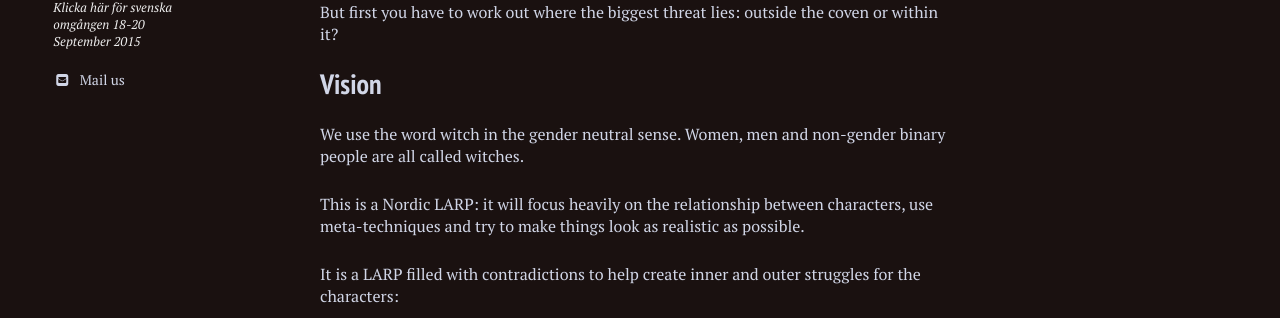
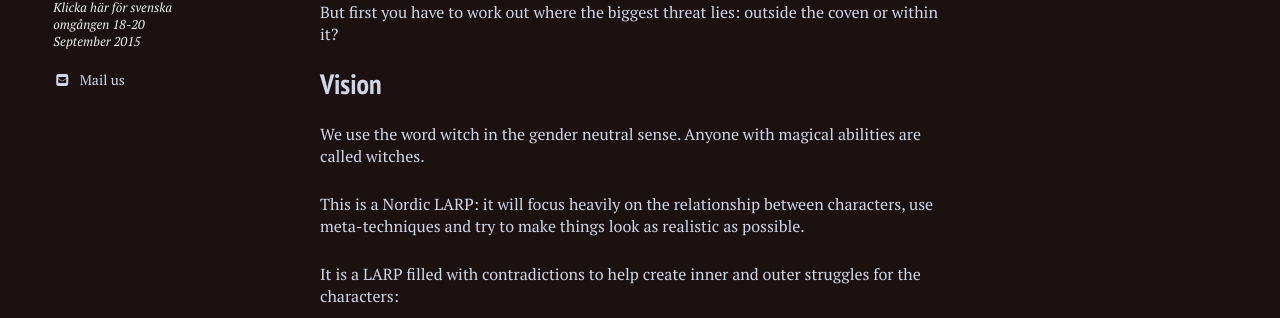
Before and after one commit to stanislavb/en.coven.nu, a Jekyll site: the page built from about/index.md, in a window 1280 px wide. Shown: the part 924-1242 px from the top of the page. Built offline with Jekyll 4.4.1, drawn with Linux system fonts in a browser that asks for light colours; nearby versions of some CDN libraries.

Commit message:
Update index.md

```diff
--- a/about/index.md
+++ b/about/index.md
@@ -30,7 +30,7 @@ But first you have to work out where the biggest threat lies: outside the coven
 
 ## Vision
 
-We use the word witch in the gender neutral sense. Women, men and non-gender binary people are all called witches.
+We use the word witch in the gender neutral sense. Anyone with magical abilities are called witches.
 
 This is a Nordic LARP: it will focus heavily on the relationship between characters, use meta-techniques and try to make things look as realistic as possible.
 
```
